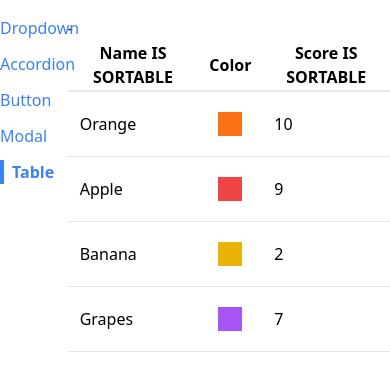
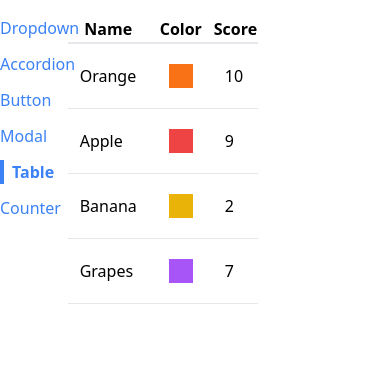
Before and after one commit to Aydinmfatih/comps, a React app: page /table in a window 390 px wide. Shown: the top 370 px of the page. Built offline with nearby package versions, Linux system fonts and the light colour scheme; the HTML template or start-up script is replaced by a standard one.

Commit message:
Add CounterPage component and integrate with App and SideBar; enhance SortableTable sorting functionality

```diff
--- a/src/App.js
+++ b/src/App.js
@@ -5,6 +5,7 @@ import ButtonPage from "./pages/ButtonPage";
 import DropDownPage from "./pages/DropDownPage";
 import ModalPage from "./pages/ModalPage";
 import TablePage from "./pages/TablePage";
+import CounterPage from "./pages/CounterPage";
 function App() {
   return (
     <div className="container mx-auto grid grid-cols-6 gap-4 mt-4">
@@ -26,8 +27,12 @@ function App() {
         <Route path="/modal">
           <ModalPage />
         </Route>
+
         <Route path="/table">
           <TablePage />
+        </Route>
+        <Route  path="/counter">
+          <CounterPage initialCount={10} />
         </Route>
       </div>
     </div>
--- a/src/components/SideBar.js
+++ b/src/components/SideBar.js
@@ -6,7 +6,8 @@ function SideBar() {
     { path: "/accordion", label: "Accordion" },
     { path: "/buttons", label: "Button" },
     { path: "/modal", label: "Modal" },
-    { path: "/table", label: "Table" }
+    { path: "/table", label: "Table" },
+    { path: "/counter", label: "Counter" }
   ];
 
   const linkElements = links.map((link) => (
--- a/src/components/SortableTable.js
+++ b/src/components/SortableTable.js
@@ -2,7 +2,7 @@ import { useState } from "react";
 import Table from "./Table";
 
 function SortableTable(props) {
-  const { config,data } = props;
+  const { config, data } = props;
   const [sortOrder, setSortOrder] = useState(null);
   const [sortBy, setSortBy] = useState(null);
   const handleClick = (column) => {
@@ -24,18 +24,47 @@ function SortableTable(props) {
     return {
       ...column,
       header: () => (
-        <th onClick={() => handleClick(column)}>{column.label} IS SORTABLE</th>
+        <th className="cursor-pointer hover" onClick={() => handleClick(column)}>
+          {getIcon(column.label,sortBy,sortOrder)}
+          {column.label}</th>
       ),
     };
   });
 
   let sortedData = data;
+  if (sortOrder && sortBy) {
+    const {sortValue} = config.find(column => column.label === sortBy);
+    sortedData = [...data].sort((a, b) => {
+    const valueA = sortValue(a);
+    const valueB = sortValue(b);
+    const reverseOrder = sortOrder === "asc" ? 1 : -1;
+
+    if (typeof valueA === "string") {
+      return valueA.localeCompare(valueB) * reverseOrder;
+    }
+    else
+    {
+      return (valueA - valueB) * reverseOrder;
+    }
+    });
+
+  }
+
   return (
     <div>
-      {sortOrder} - {sortBy}
-      <Table {...props} config={updatedConfig} />
+      <Table {...props} data={sortedData} config={updatedConfig} />
     </div>
   );
 }
 
+
+function getIcon(column, sortBy, sortOrder) {
+  if (column !== sortBy) {
+    return null;
+  }
+  if (sortOrder === "asc") {
+    return "🔼";
+  }
+  return "🔽";
+}
 export default SortableTable;
--- /dev/null
+++ b/src/pages/CounterPage.js
@@ -0,0 +1,23 @@
+import { useState, useEffect } from "react";
+import Button from "../components/button";
+
+function useSomething() {
+  const [count, setCount] = useState(initialCount);
+  useEffect(() => {
+    console.log(count);
+  }, [count]);
+  const handleClick = () => {
+    setCount(count + 1);
+  };
+  return { count, handleClick };
+}
+function CounterPage({ initialCount }) {
+  return (
+    <div>
+      <h1>Counter is {count}</h1>
+      <Button onClick={() => setCount(count + 1)}>Increment</Button>
+    </div>
+  );
+}
+
+export default CounterPage;
```
